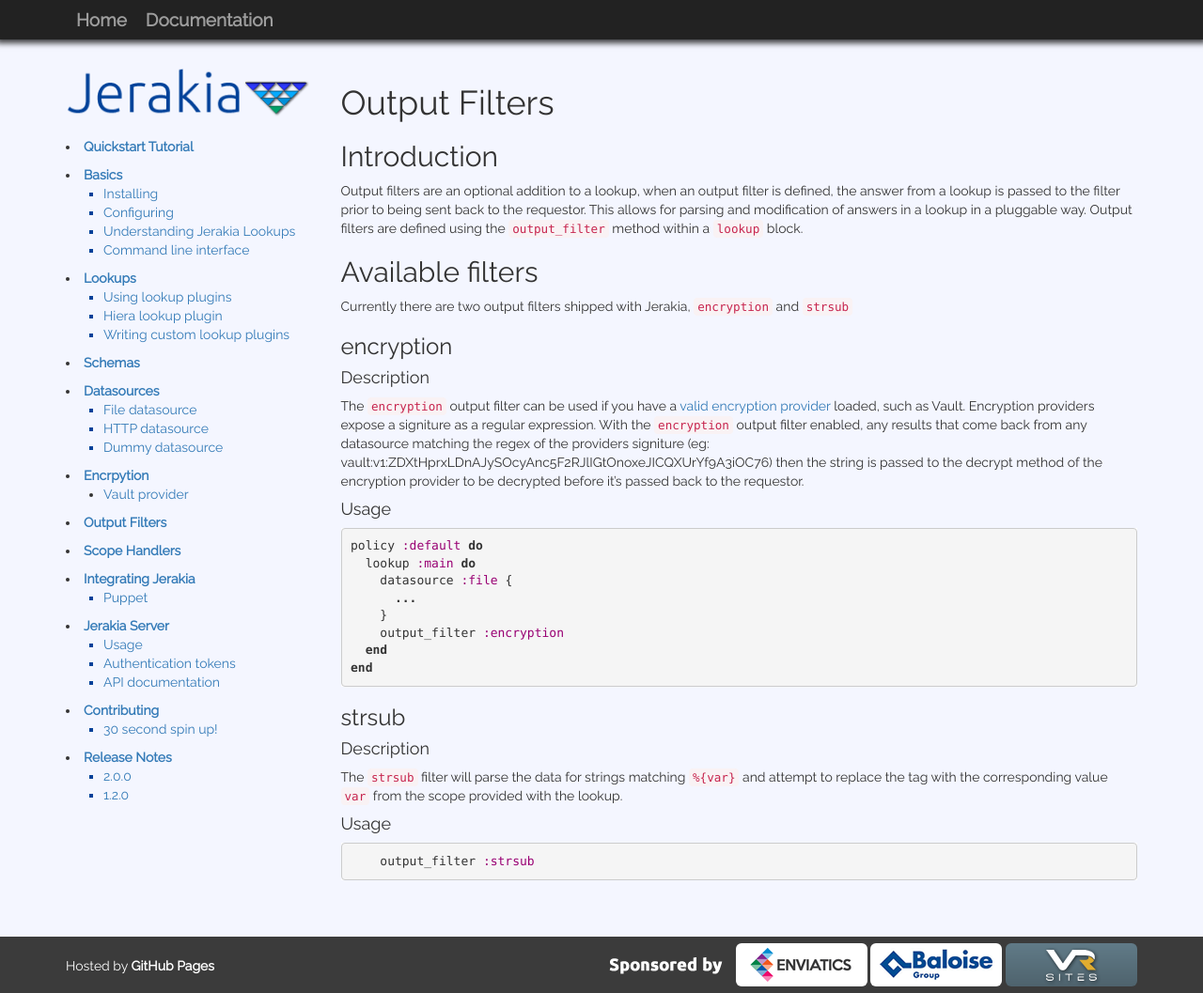
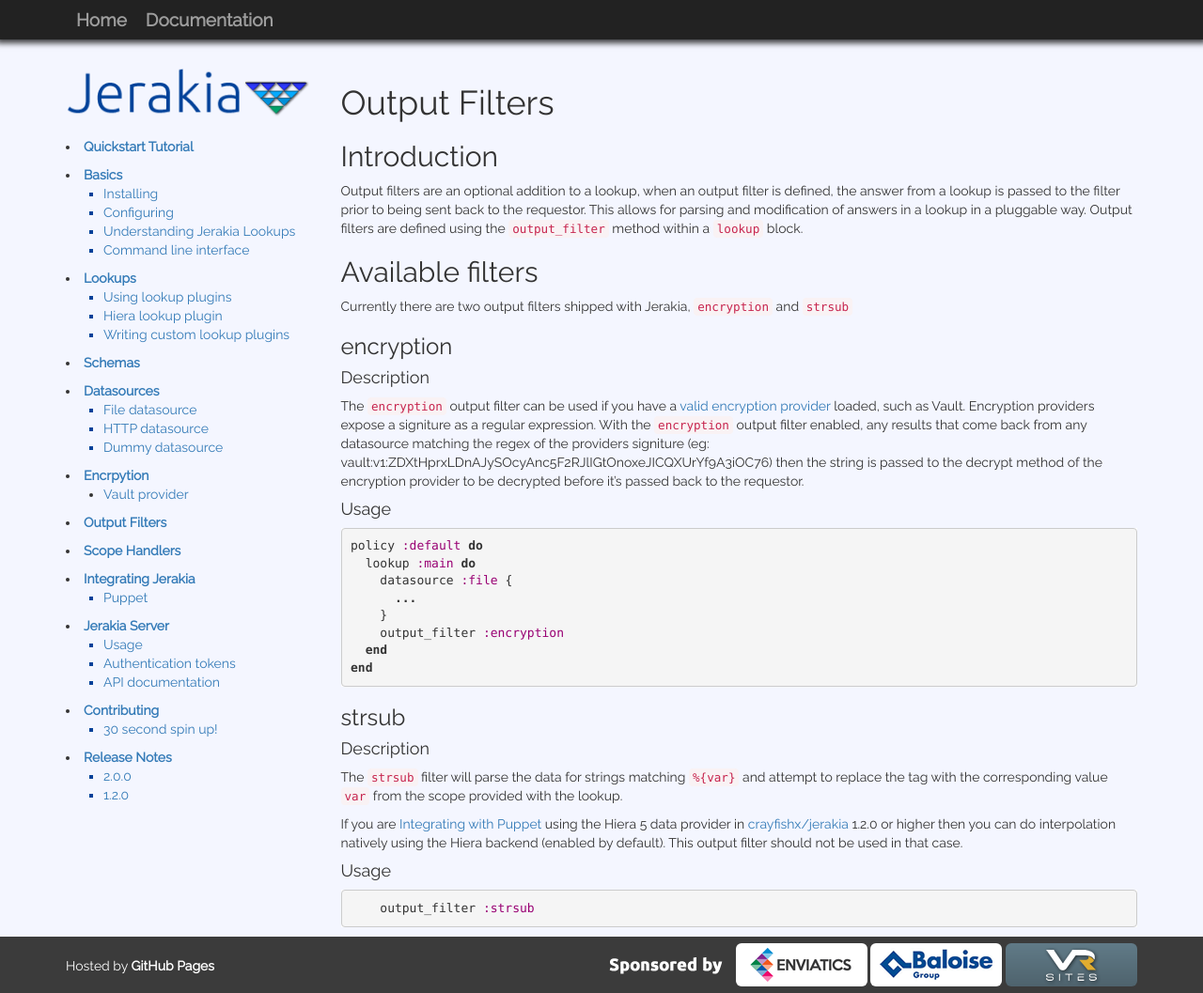
Before and after one commit to jerakia/jerakia, a Jekyll site: the page built from outputfilters/index.md, in a window 1280 px wide and 1057 px high. Shown: the whole window at 94% size. Built offline with Jekyll 4.4.1, drawn with Linux system fonts in a browser that asks for light colours; nearby versions of some CDN libraries; our own code applies the rules of GitHub Pages for plain Markdown files.

Commit message:
crayfishx/jerakia 1.2.0 notes

```diff
--- a/outputfilters/index.md
+++ b/outputfilters/index.md
@@ -37,6 +37,8 @@ end
 
 The `strsub` filter will parse the data for strings matching `%{var}` and attempt to replace the tag with the corresponding value `var` from the scope provided with the lookup.
 
+If you are [Integrating with Puppet](/integration/puppet) using the Hiera 5 data provider in [crayfishx/jerakia](https://forge.puppet.com/crayfishx/jerakia) 1.2.0 or higher then you can do interpolation natively using the Hiera backend (enabled by default).  This output filter should not be used in that case.
+
 #### Usage
 
 {% highlight ruby %}
```
Also changed, not shown: integration/puppet.md (+1 -0 lines).
